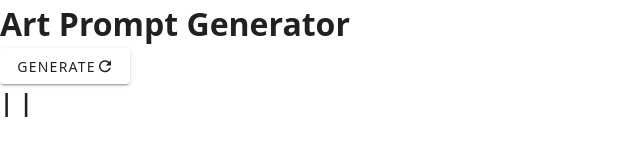
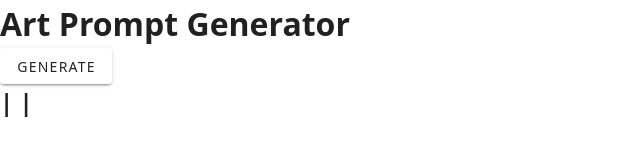
Before and after one commit to johnarban/art-prompt-generator, a Vue app: page / in a window 1280 px wide. Shown: the top 160 px of the page, without its empty margins (0-640 px from the left). Built offline with nearby package versions, Linux system fonts and the light colour scheme.

Commit message:
remove mdi fonts

```diff
--- a/src/App.vue
+++ b/src/App.vue
@@ -8,7 +8,7 @@
 
       <!-- button to generate -->
       <v-btn @click="generatePrompt()">
-        Generate <v-icon>mdi-refresh</v-icon>
+        Generate
       </v-btn>
 
 
--- a/src/plugins/vuetify.ts
+++ b/src/plugins/vuetify.ts
@@ -5,7 +5,7 @@
  */
 
 // Styles
-import '@mdi/font/css/materialdesignicons.css'
+// import '@mdi/font/css/materialdesignicons.css'
 import 'vuetify/styles'
 
 // Composables
```
